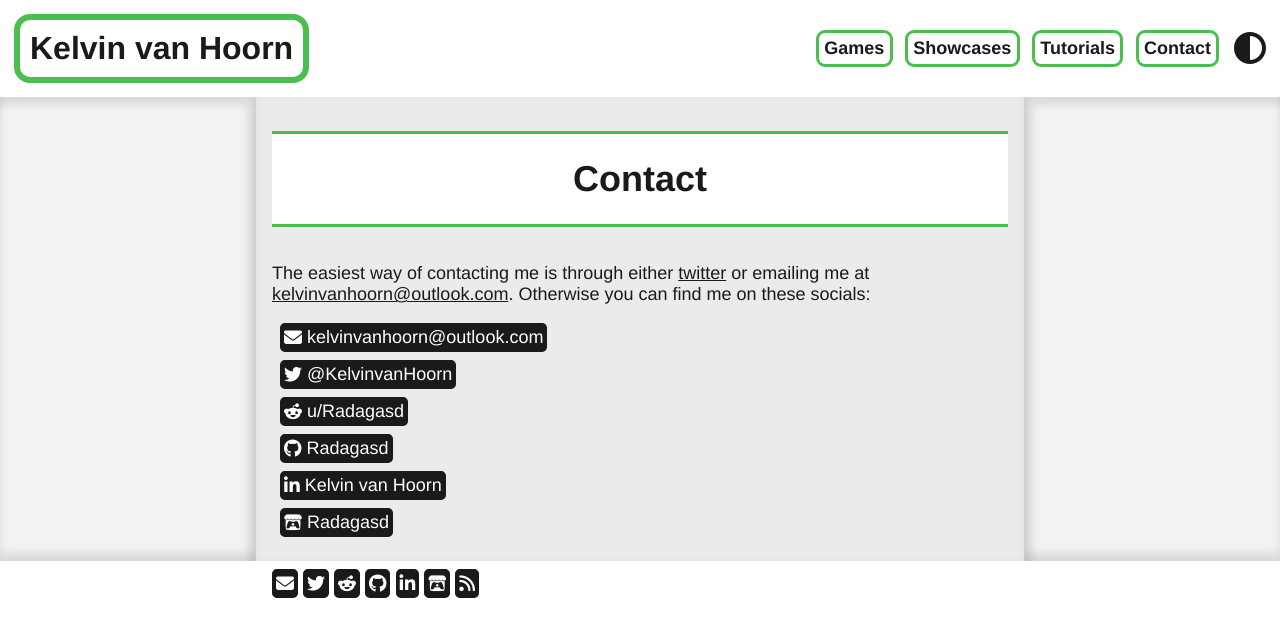
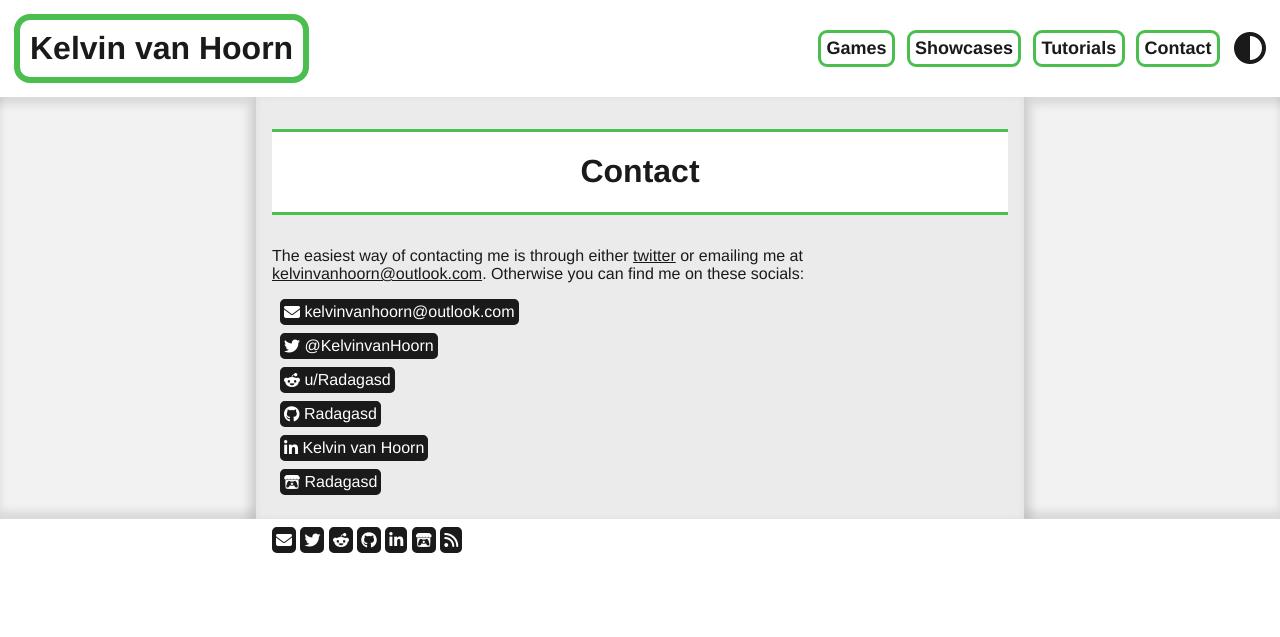
Before and after one commit to Radagasd/Radagasd.github.io, a Jekyll site: the page built from Contact/index.html, in a window 1280 px wide. Shown: the top 637 px of the page. Built offline with Jekyll 4.4.1, drawn with Linux system fonts in a browser that asks for light colours; nearby versions of some CDN libraries.

Commit message:
Decreased font size.

```diff
--- a/_config.yml
+++ b/_config.yml
@@ -20,7 +20,7 @@ plugins:
 sass:
   style: compressed
 
-highlighter: rouge
+# highlighter: rouge
 
 exclude:
 - "*.gemspec"
--- a/_includes/core.html
+++ b/_includes/core.html
@@ -1,5 +1,7 @@
 <!-- Code highlighting -->
 <script src="/assets/js/prism.js"></script>
+
+<!-- Image comparison Slider -->
 <script src="/assets/js/reveal.js"></script>
 
 <!-- Theme selection -->
--- a/_sass/layout/_main.scss
+++ b/_sass/layout/_main.scss
@@ -5,7 +5,7 @@
 body {
     background-color: var(--bg-header);
     margin: 0;
-    font-size: large;
+    // font-size: large;
     color: var(--text);
     font-family: Helvetica, sans-serif;
 }
```
Also changed, not shown: _sass/libs/_vars.scss (line endings or trailing spaces).
